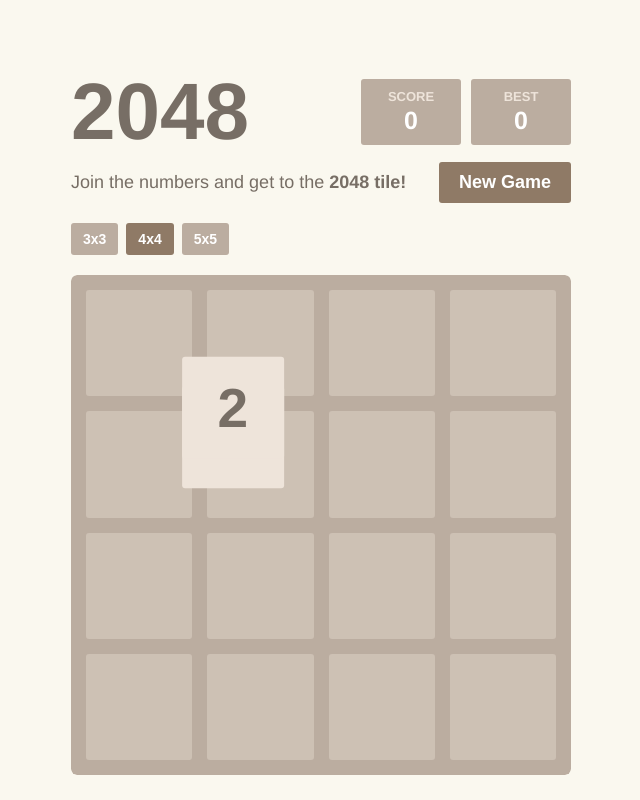
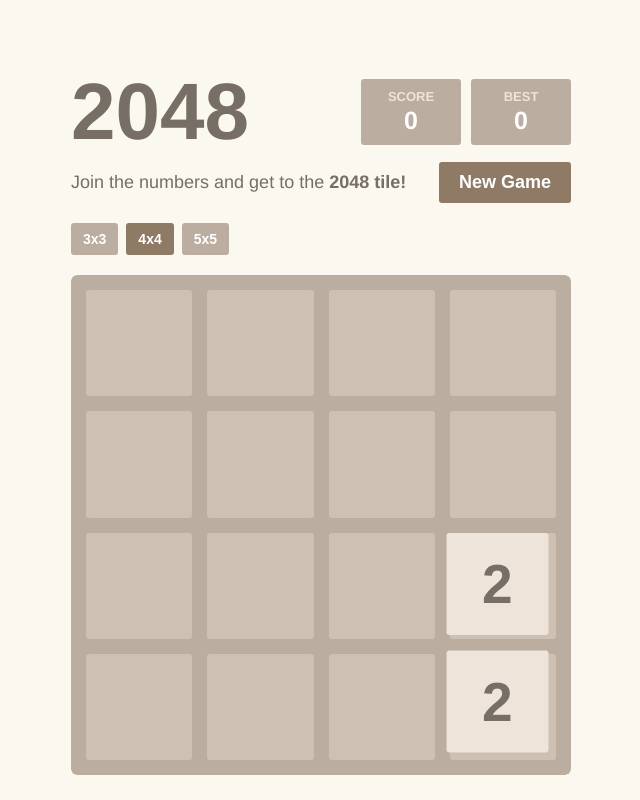
Before and after one commit to nickhuangcyh/2048-game, a React (Vite) app: page / in a window 1280 px wide. Shown: the top 800 px of the page, without its empty margins (319-959 px from the left). Built offline with nearby package versions, Linux system fonts and the light colour scheme.

Commit message:
fix: correct tile translation logic using percentage of element size

```diff
--- a/src/components/Tile.tsx
+++ b/src/components/Tile.tsx
@@ -17,7 +17,7 @@ const Tile: React.FC<TileProps> = ({ tile, size }) => {
 
   const style: React.CSSProperties = {
     '--tile-size': `${100 / size}%`,
-    transform: `translate(calc(var(--tile-size) * ${col}), calc(var(--tile-size) * ${row}))`,
+    transform: `translate(${col * 100}%, ${row * 100}%)`,
   } as React.CSSProperties & { [key: string]: string };
 
   return (
```
